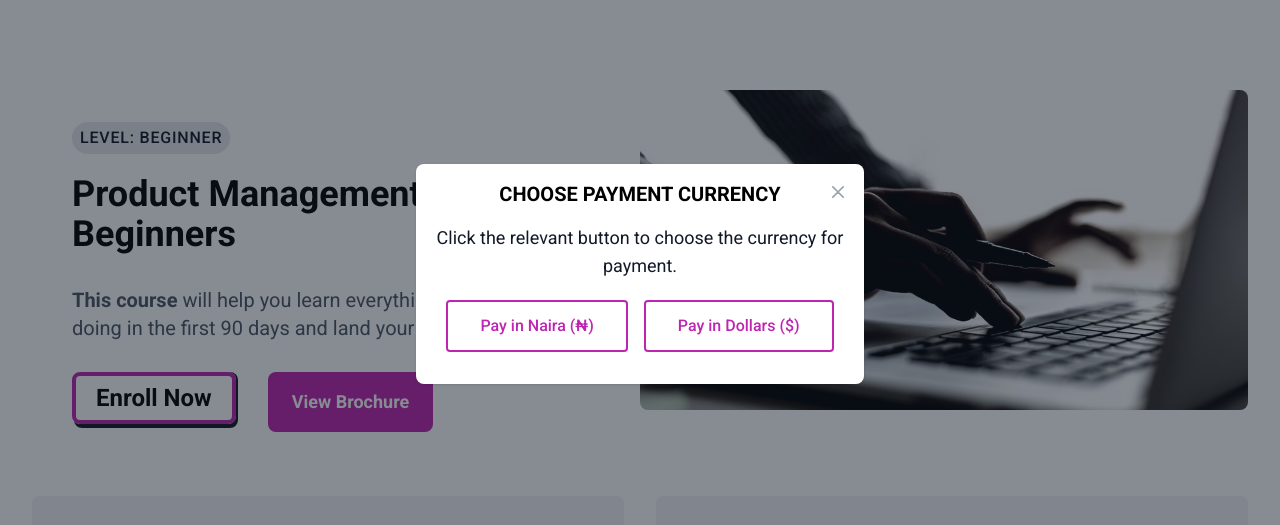
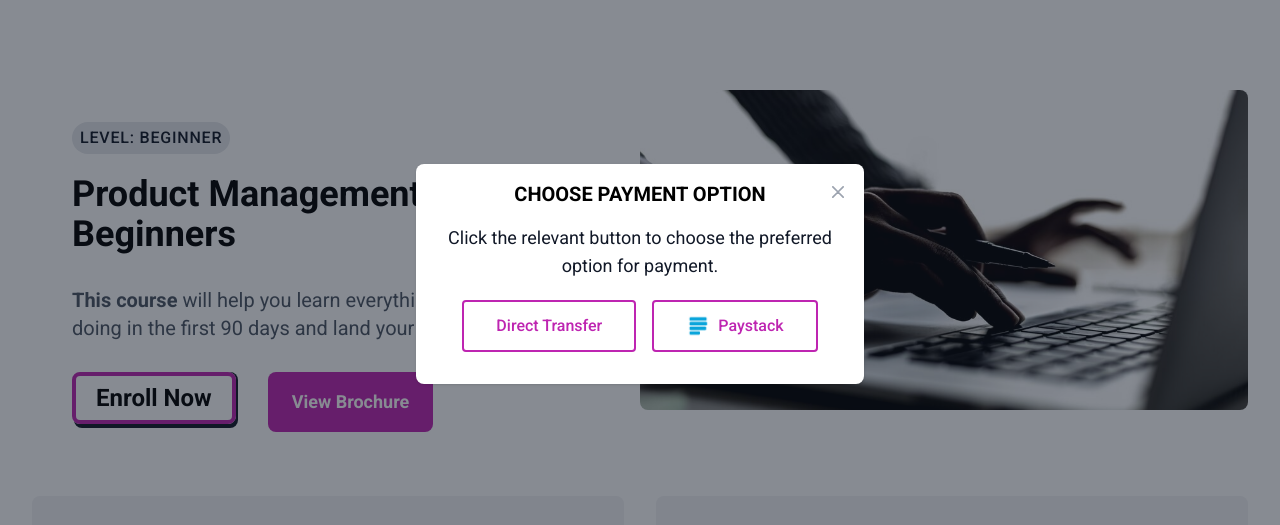
Before and after one commit to Product-Profs/product-profs-web, a website: page courses.html in a window 1280 px wide. Both pictures are taken after a click on the element "Enroll Now". Shown: the part 118-643 px from the top of the page. Drawn offline with Linux system fonts and the light colour scheme.

Commit message:
:star: feat: implement payment link

```diff
--- a/courses.html
+++ b/courses.html
@@ -163,18 +163,17 @@
                       <span class="sr-only">Close modal</span>
                     </button>
                     <div class="p-4 text-center">
-                      <h1 class="mb-4 uppercase text-lg md:text-xl font-extrabold">Choose Payment Currency</h1>
+                      <h1 class="mb-4 uppercase text-lg md:text-xl font-extrabold">Choose Payment Option</h1>
 
                       <h3 class="mb-5 text-lg font-normal text-gray-900 dark:text-gray-400">Click the relevant button to
-                        choose the currency for payment.</h3>
+                        choose the preferred option for payment.</h3>
                       <div class="flex justify-center items-center mb-4 flex-col-reverse md:flex-row gap-4">
                         <a href="#" id="showDetails"
                           class="inline-flex items-center justify-center space-x-4 text-primary text-base rounded bg-transparent border-2 border-primary px-8 py-3 font-medium transition hover:bg-primary hover:text-white focus:outline-none focus:ring focus:ring-primary">
-                          Pay in Naira (₦)
+                          Direct Transfer
                         </a>
-                        <a data-modal-hide="chooseCurrencyModal" href="javascript:void(0)"
-                          class="inline-flex items-center justify-center space-x-4 text-primary text-base rounded bg-transparent border-2 border-primary px-8 py-3 font-medium transition hover:bg-primary hover:text-white focus:outline-none focus:ring focus:ring-primary">Pay
-                          in Dollars ($)</a>
+                        <a data-modal-hide="chooseCurrencyModal" href="https://paystack.com/pay/pmforbeginners" target="_blank"
+                          class="inline-flex items-center justify-center space-x-2 text-primary text-base rounded bg-transparent border-2 border-primary px-8 py-3 font-medium transition hover:bg-primary hover:text-white focus:outline-none focus:ring focus:ring-primary"><img class="h-6 w-6" src="./src/assets/images/paystack.jpg" alt=""> <span>Paystack</span></a>
                       </div>
 
                       <div id="details" class="hidden mt-8">
```
Also changed, not shown: dist/output.css, src/assets/images/paystack.jpg (added).
